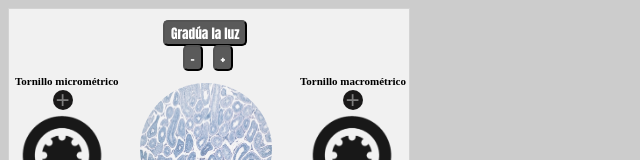
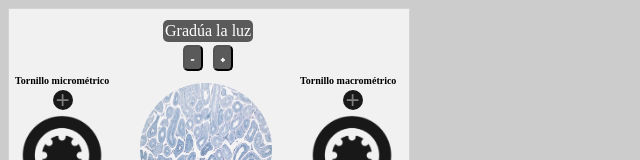
Before and after one commit to DanielaRocha6/ManejoMicroscopio, a plain HTML site: page index.html in a window 1280 px wide. Shown: the top 160 px of the page, without its empty margins (0-640 px from the left). Drawn offline with Linux system fonts and the light colour scheme.

Commit message:
correccion

```diff
--- a/index.html
+++ b/index.html
@@ -12,7 +12,7 @@
 <body >
 
     <!--Botones para subir y bajar intensidad de luz-->
-    <button class="square_btn" style="position: absolute; top:20px; left:163px;" onclick="revisar()">Gradúa la luz</button>
+    <a class="square_btn" id="gradua" style="position: absolute; top:20px; left:163px;">Gradúa la luz</a>
 
     <button class="square_btn" style="position: absolute; top:45px; left:182.5px;" onclick="bajarLuz()">-</button>
     <button class="square_btn" style="position: absolute; top:45px; left:212.5px;" onclick="subirLuz()">+</button>
@@ -25,7 +25,7 @@
     <a class="btn btnMenos"  style="position: absolute; top:200px; left:52.5px;" onclick="disminuirMicro()">-</a>
 
     <!--Botones para modificar tornillo macrométrico-->
-    <strong id="titulo" style="position: absolute; top:75px; left:300px;">Tornillo macrométrico</strong>
+    <strong id="titulo2" style="position: absolute; top:75px; left:300px;">Tornillo macrométrico</strong>
 
     <a class="btn btnMas" style="position: absolute; top:90px; left:342.5px;" onclick="aumentarMacro()">+</a>
     <a class="btn btnMenos"  style="position: absolute; top:200px; left:342.5px;" onclick="disminuirMacro()">-</a>
--- a/juego.css
+++ b/juego.css
@@ -96,6 +96,12 @@ body {
     border-radius: 5px;
 }
 
-#titulo {
-    font-size: 11px;
+#titulo, #titulo2 {
+    font-size: 10px;
 }
+#gradua {
+    background: rgb(90, 90, 90);
+    color: #FFF;
+    border-radius: 5px;
+    padding: 2px;
+}
```
